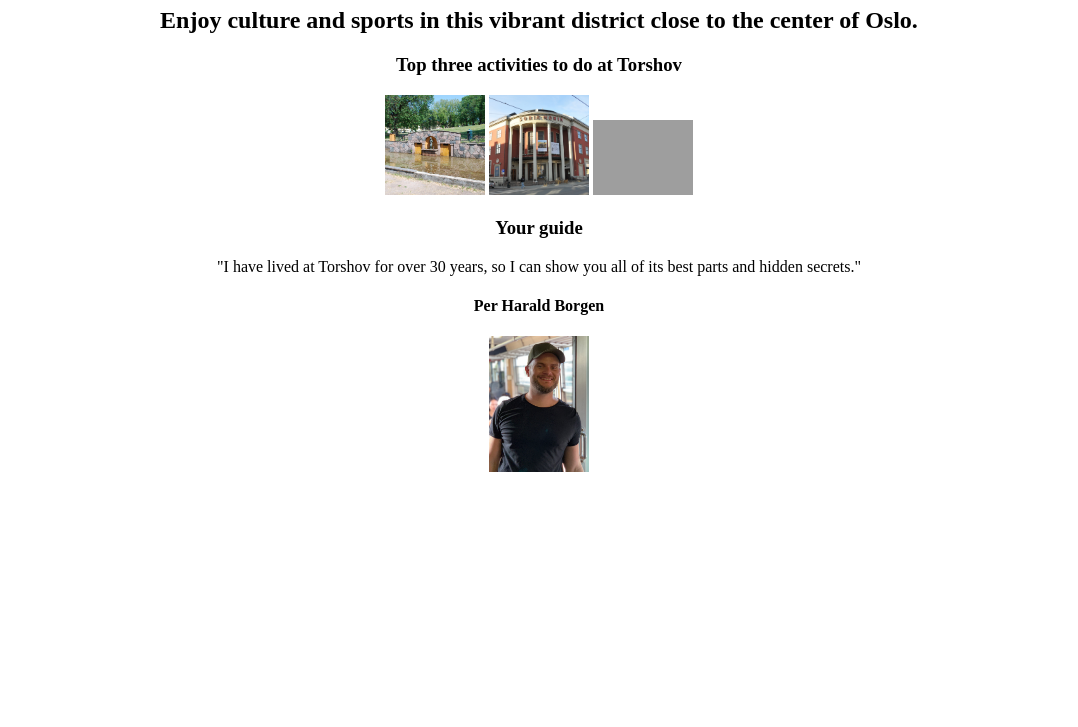
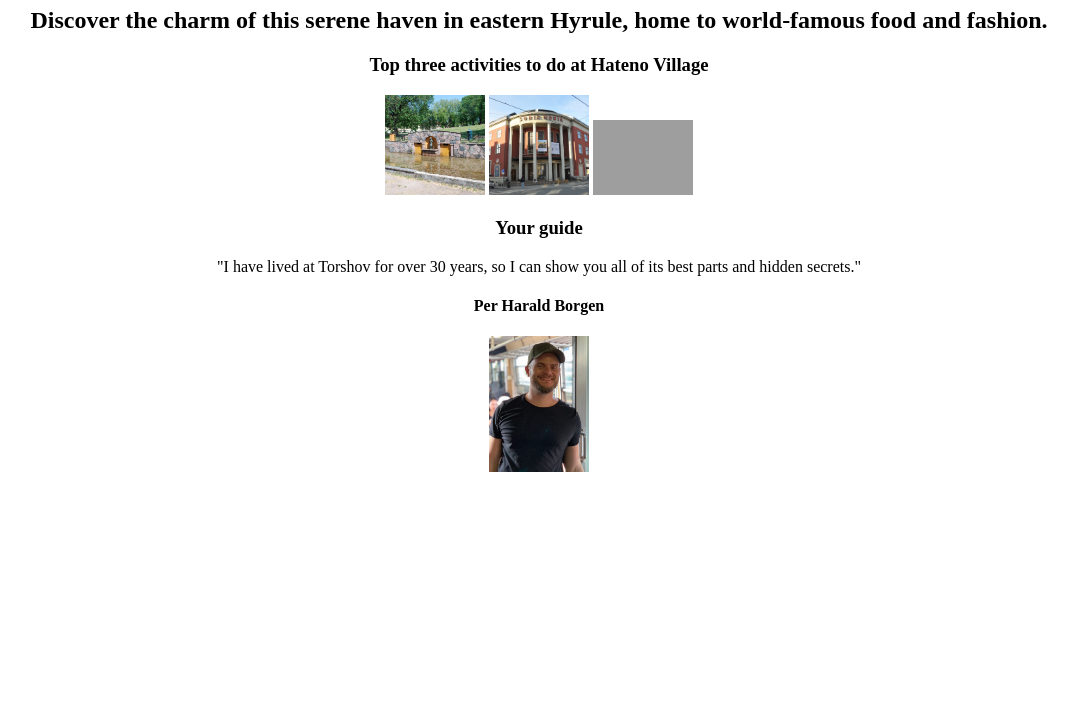
Before and after one commit to anreyw/hometown-site, a plain HTML site: page index.html in a window 1280 px wide. Shown: the part 73-800 px from the top of the page, without its empty margins (101-1179 px from the left). Drawn offline with Linux system fonts and the light colour scheme; grey boxes are pictures that could not be loaded.

Commit message:
updates to website content

```diff
--- a/index.html
+++ b/index.html
@@ -8,12 +8,12 @@
         <!-- HERO SECTION -->
         <div>
             <h1>Visit Hateno Village</h1>
-            <h2>Enjoy culture and sports in this vibrant district close to the center of Oslo.</h2>
+            <h2>Discover the charm of this serene haven in eastern Hyrule, home to world-famous food and fashion.</h2>
         </div>
 
         <!-- ACTIVITIES SECTION -->
         <div>
-            <h3>Top three activities to do at Torshov</h3>
+            <h3>Top three activities to do at Hateno Village</h3>
             <img src="images/park.jpg">
             <img src="images/theatre.jpg">
             <img src="images/sports.jpg">
```
